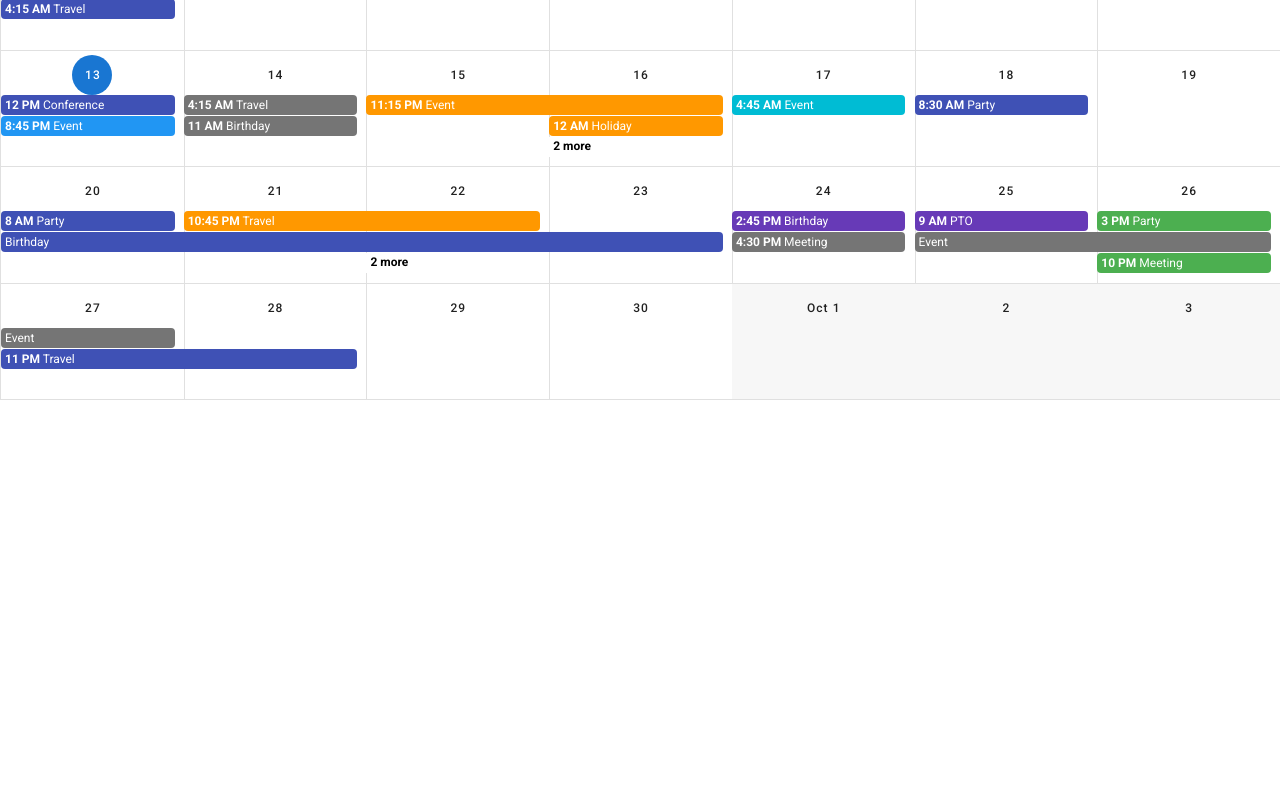
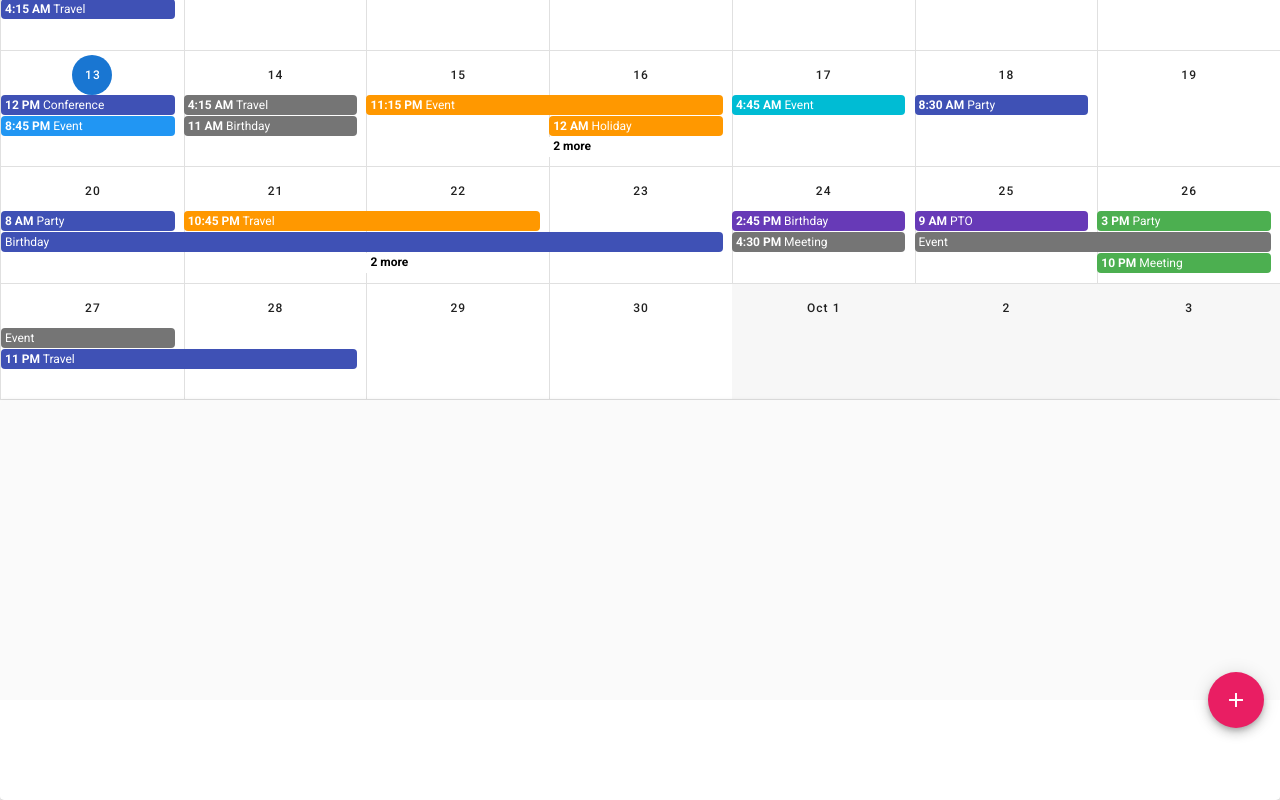
Before and after one commit to Ryota-Nakazono/CalendarApp, a Vue app: page / in a window 1280 px wide. Shown: the part 328-1128 px from the top of the page. Before the commit the page ends 800 px from the top, so only its background shows below. Built offline with nearby package versions, Linux system fonts and the light colour scheme.

Commit message:
Create fabutton

```diff
--- a/src/views/Calendar.vue
+++ b/src/views/Calendar.vue
@@ -1,9 +1,15 @@
 <template>
+  <div>
     <v-row class="fill-height">
       <v-col>
         <v-sheet height="64">
           <v-toolbar flat color="white">
-          <v-btn outlined class="mr-4" color="grey darken-2" @click="setToday">
+            <v-btn
+              outlined
+              class="mr-4"
+              color="grey darken-2"
+              @click="setToday"
+            >
               Today
             </v-btn>
             <v-btn fab text small color="grey darken-2" @click="prev">
@@ -86,6 +92,15 @@
         </v-sheet>
       </v-col>
     </v-row>
+    <v-card>
+      <v-card-text style="height: 300px;" class="grey lighten-5"></v-card-text>
+      <v-card-text style="height: 100px; position: relative">
+        <v-btn absolute dark fab top right color="pink">
+          <v-icon>mdi-plus</v-icon>
+        </v-btn>
+      </v-card-text>
+    </v-card>
+  </div>
 </template>
 
 <script>
```
Lines whose indentation alone changed are shown as unchanged.
